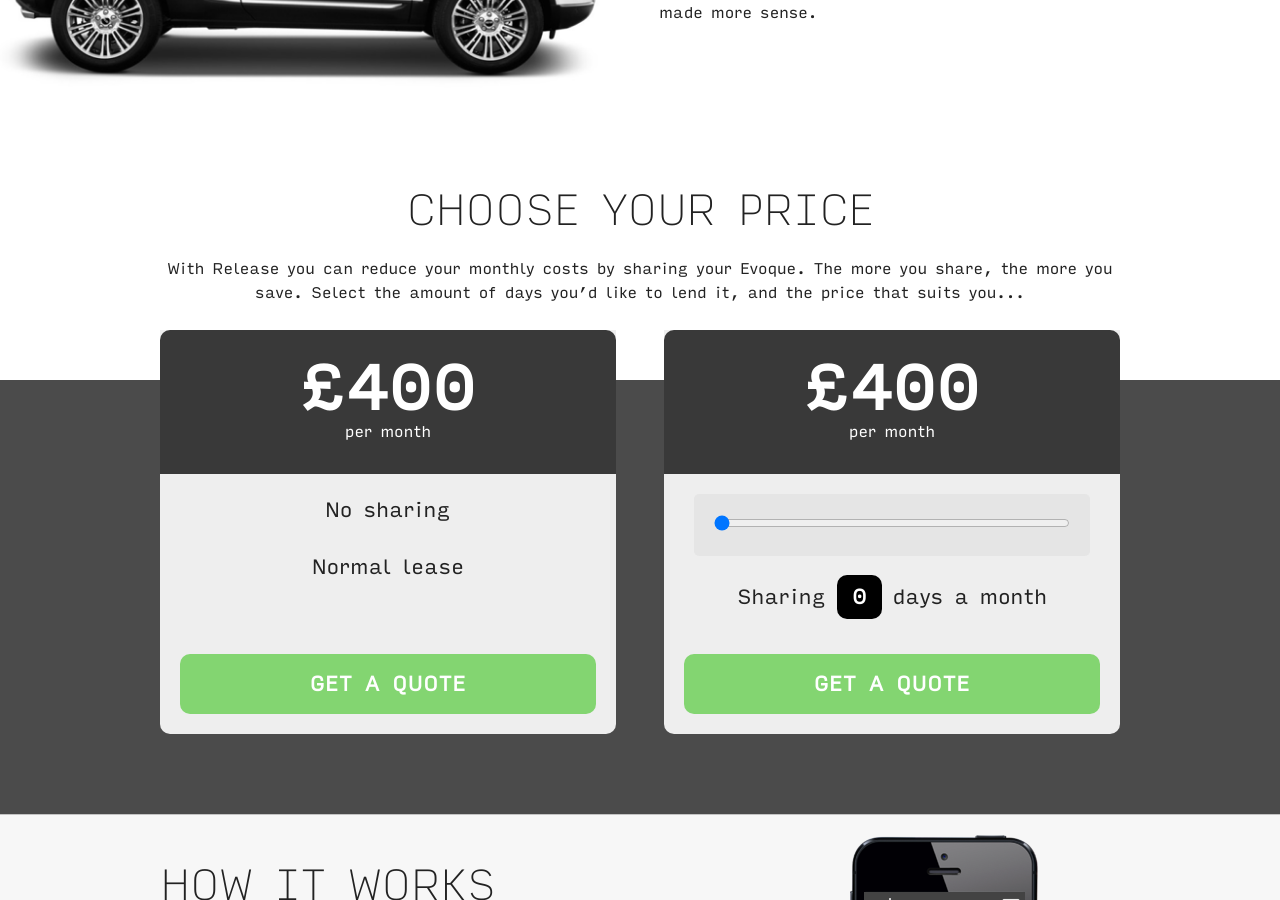
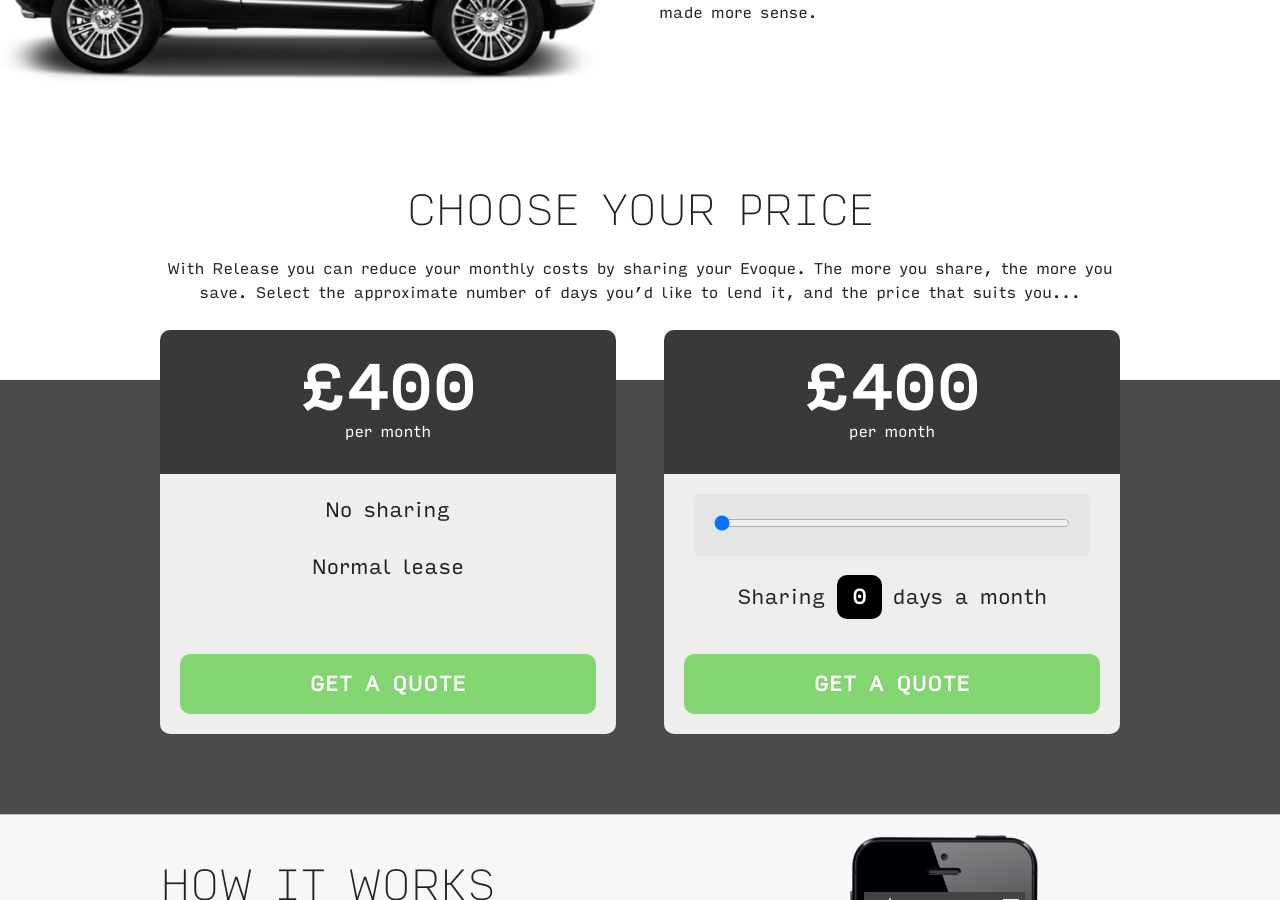
Before and after one commit to releasefinance/releasefinance.github.io, a Jekyll site: the page built from evoque.html, in a window 1280 px wide and 900 px high, scrolled down 527 px. Built offline with Jekyll 4.4.1, drawn with Linux system fonts in a browser that asks for light colours; nearby versions of some CDN libraries; comment, search, counter and statistics services are not loaded; some of the changed text lies outside the part shown.

Commit message:
Update evoque.html

```diff
--- a/evoque.html
+++ b/evoque.html
@@ -16,7 +16,7 @@
 
 price :
   header      : Choose your price
-  description : With Release you can reduce your monthly costs by sharing your Evoque. The more you share, the more you save. Select the amount of days you’d like to lend it, and the price that suits you...
+  description : With Release you can reduce your monthly costs by sharing your Evoque. The more you share, the more you save. Select the approximate number of days you’d like to lend it, and the price that suits you...
   cta         : Get a quote
   fixed:
     price      : £400
```
